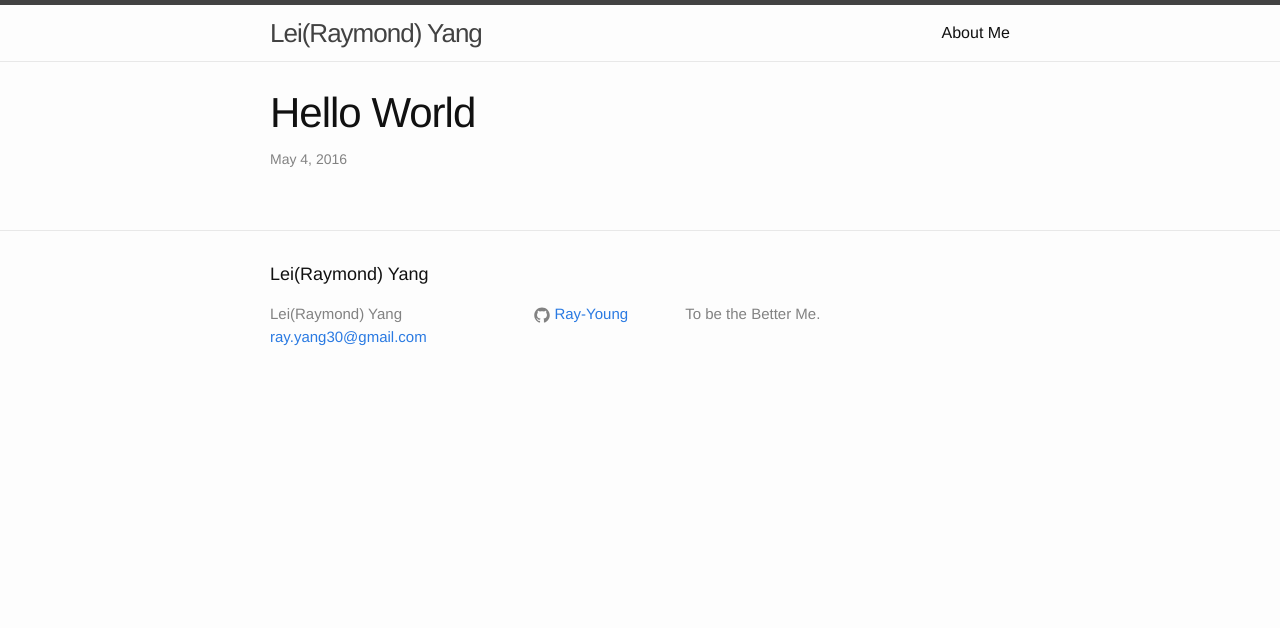
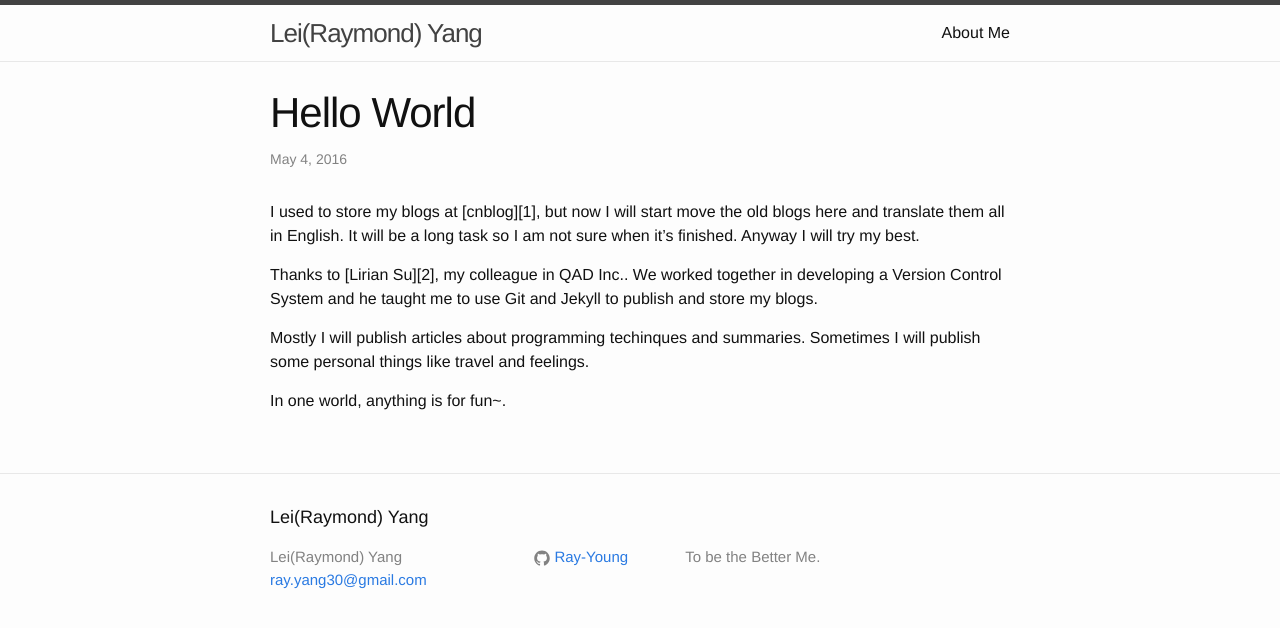
Before and after one commit to Ray-Young/ray-young.github.io, a Jekyll site: the page built from _posts/2016-05-04-my-first-blog.md, in a window 1280 px wide. Shown: the top 628 px of the page. Built offline with Jekyll 4.4.1, drawn with Linux system fonts in a browser that asks for light colours.

Commit message:
Update my-first-blog, write the content of the article

```diff
--- a/_posts/2016-05-04-my-first-blog.md
+++ b/_posts/2016-05-04-my-first-blog.md
@@ -2,6 +2,14 @@
 layout:    post
 title:     "Hello World"
 date:      2016-05-04
+comment:   true
 
-comment:   true
 ---
+
+I used to store my blogs at [cnblog][1], but now I will start move the old blogs here and translate them all in English. It will be a long task so I am not sure when it's finished. Anyway I will try my best.
+
+Thanks to [Lirian Su][2], my colleague in QAD Inc.. We worked together in developing a Version Control System and he taught me to use Git and Jekyll to publish and store my blogs.
+
+Mostly I will publish articles about programming techinques and summaries. Sometimes I will publish some personal things like travel and feelings.
+
+In one world, anything is for fun~.
```
